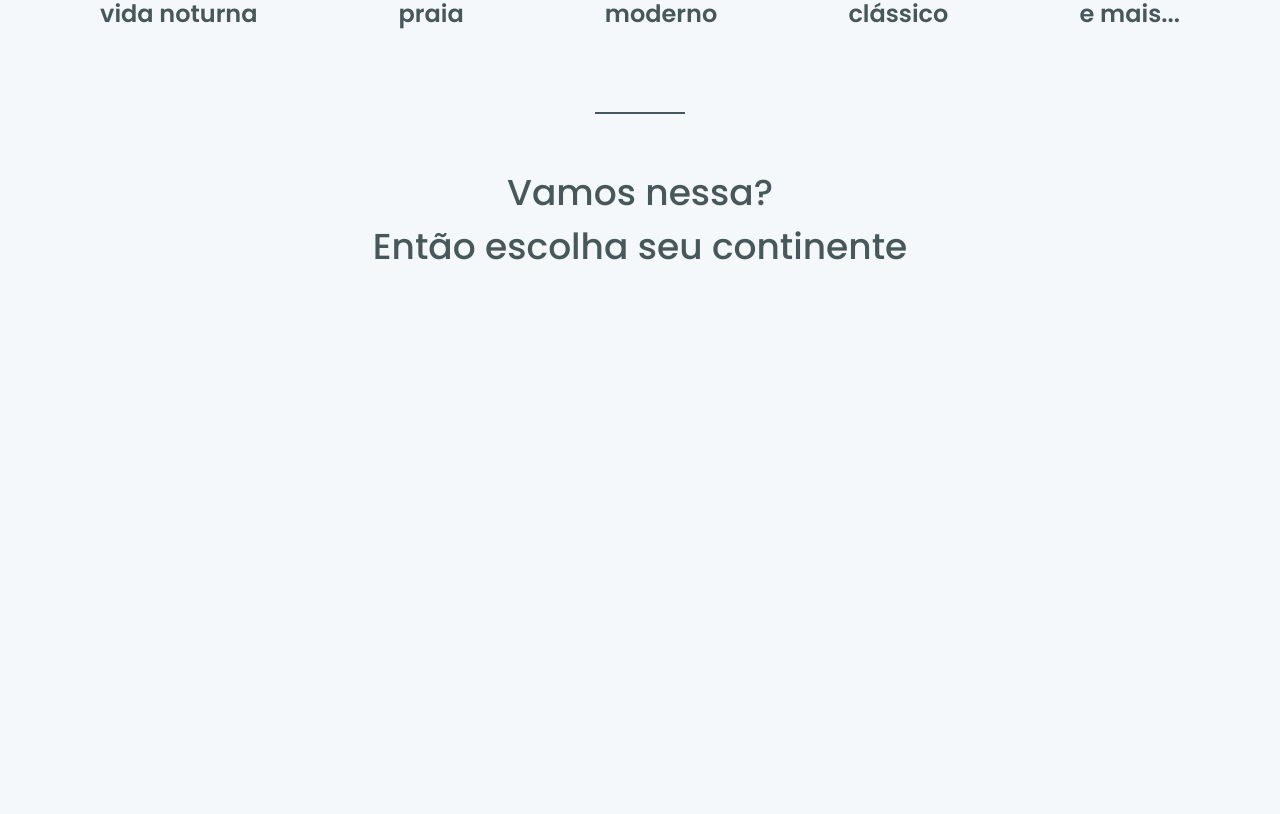
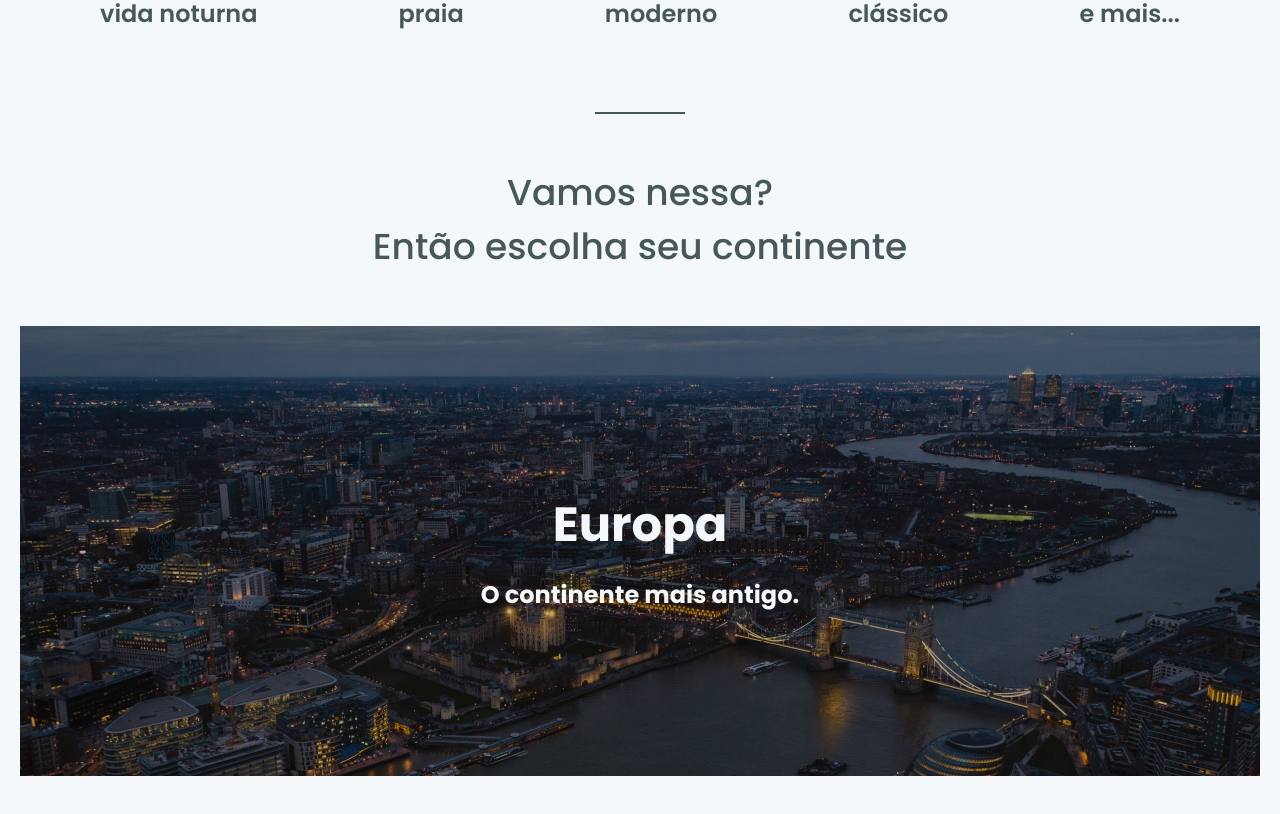
Before and after one commit to teilorbarcelos/worldtrip, a Next.js app: page / in a window 1280 px wide. Shown: the part 665-1479 px from the top of the page. Before the commit the page ends 991 px from the top, so only its background shows below. Built offline with nearby package versions, Linux system fonts and the light colour scheme.

Commit message:
swiper style finished, I am the man :tada:

```diff
--- a/package.json
+++ b/package.json
@@ -14,7 +14,8 @@
     "framer-motion": "^5.5.5",
     "next": "12.0.7",
     "react": "17.0.2",
-    "react-dom": "17.0.2"
+    "react-dom": "17.0.2",
+    "swiper": "^7.3.3"
   },
   "devDependencies": {
     "@types/node": "17.0.0",
--- /dev/null
+++ b/src/components/MySwiper/custom.css
@@ -0,0 +1,53 @@
+.swiper-pagination-bullet {
+  background: #999999 !important;
+  width: 16px !important;
+  height: 16px !important;
+  margin: 24px 6px !important;
+  opacity: 1 !important;
+}
+
+.swiper-pagination-bullet-active {
+  background: #ffba08 !important;
+}
+
+.swiper-button-next {
+  color: #ffba08 !important;
+  margin-right: 42px;
+}
+
+.swiper-button-prev {
+  color: #ffba08 !important;
+  margin-left: 42px;
+}
+
+.swiper-button-next::after {
+  font-size: 30px !important;
+}
+
+.swiper-button-prev::after {
+  font-size: 30px !important;
+}
+
+@media screen and (max-width: 768px) {
+  .swiper-pagination-bullet {
+    width: 8px !important;
+    height: 8px !important;
+    margin: 12px 4px !important;
+  }
+
+  .swiper-button-next {
+    margin-right: 20px;
+  }
+
+  .swiper-button-prev {
+    margin-left: 20px;
+  }
+
+  .swiper-button-next::after {
+    font-size: 16px !important;
+  }
+
+  .swiper-button-prev::after {
+    font-size: 16px !important;
+  }
+}
--- /dev/null
+++ b/src/components/MySwiper/index.tsx
@@ -0,0 +1,81 @@
+import { Swiper, SwiperSlide } from 'swiper/react'
+import { Box, Flex, Stack, Text } from '@chakra-ui/react'
+import { ReactNode } from 'react'
+import { Autoplay, Navigation, Pagination } from 'swiper'
+import Link from 'next/link'
+
+import styles from './styles.module.css'
+
+import 'swiper/css'
+import 'swiper/css/pagination'
+import 'swiper/css/navigation'
+
+interface Props {
+  children: ReactNode
+}
+
+export function MySwiper() {
+  return (
+    <Box
+      w='100%'
+      h={['250', '450']}
+      mb={10}
+    >
+      <Swiper
+        className={styles.swiper}
+        modules={[Navigation, Pagination, Autoplay]}
+        slidesPerView={1}
+        pagination={{
+          clickable: true
+        }}
+        navigation
+        scrollbar={{ draggable: true }}
+        mousewheel
+        keyboard
+        autoplay={{
+          delay: 4000,
+        }}
+      >
+        <SwiperSlide>
+          <Flex
+            bgImage={`/europa.png`}
+            bgRepeat="no-repeat"
+            bgSize="cover"
+            w="100%"
+            h="100%"
+            justify="center"
+            align="center"
+          >
+            <Link
+              href={`/continent/europa`}
+            >
+              <a>
+                <Stack
+                  spacing={[3, 4]}
+                >
+                  <Text
+                    fontWeight="bold"
+                    fontSize={["24px", "48px"]}
+                    color="white.500"
+                    textAlign="center"
+                  >
+                    Europa
+                  </Text>
+
+                  <Text
+                    fontWeight="bold"
+                    fontSize={["14px", "24px"]}
+                    color="white.500"
+                    textAlign="center"
+                  >
+                    O continente mais antigo.
+                  </Text>
+                </Stack>
+              </a>
+            </Link>
+          </Flex>
+        </SwiperSlide>
+      </Swiper>
+    </Box>
+  )
+}
--- /dev/null
+++ b/src/components/MySwiper/styles.module.css
@@ -0,0 +1,5 @@
+.swiper {
+  width: 100%;
+  max-width: 1240px;
+  height: 100%;
+}
--- a/src/pages/_app.tsx
+++ b/src/pages/_app.tsx
@@ -1,6 +1,8 @@
 import { ChakraProvider } from '@chakra-ui/react'
 import type { AppProps } from 'next/app'
 import { theme } from '../styles/theme'
+
+import '../components/MySwiper/custom.css'
 
 function MyApp({ Component, pageProps }: AppProps) {
   return (
--- a/src/pages/index.tsx
+++ b/src/pages/index.tsx
@@ -1,8 +1,9 @@
-import { Flex, Stack, Text } from '@chakra-ui/react'
+import { Flex, Text } from '@chakra-ui/react'
 import type { NextPage } from 'next'
 import Banner from '../components/Banner'
 import { Divider } from '../components/Divider'
 import Header from '../components/Header'
+import { MySwiper } from '../components/MySwiper'
 import TravelType from '../components/TravelType'
 
 const Home: NextPage = () => {
@@ -29,6 +30,8 @@ const Home: NextPage = () => {
         Vamos nessa? <br />
         Então escolha seu continente
       </Text>
+
+      <MySwiper />
     </Flex>
   )
 }
```
Also changed, not shown: public/europa.png (added), 1 other file (tests, documents, lock files or other folders).
